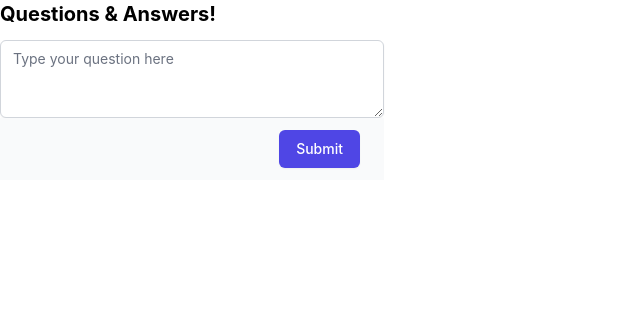
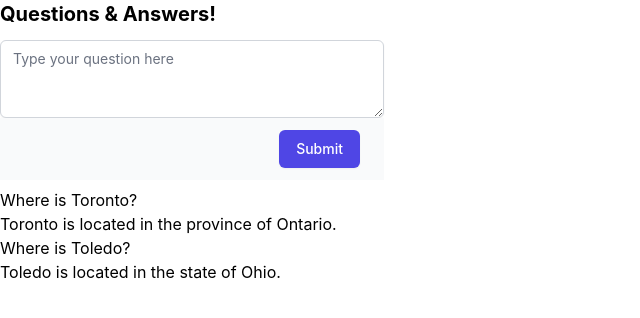
Before and after one commit to pammcinnis10/openai-app, a React (Create React App) app: page / in a window 1280 px wide. Shown: the top 318 px of the page, without its empty margins (0-640 px from the left). Built offline with nearby package versions, Linux system fonts and the light colour scheme.

Commit message:
built Completion component

```diff
--- a/src/App.js
+++ b/src/App.js
@@ -1,12 +1,21 @@
 import React from "react";
 import QuestionForm from "./QuestionForm";
-import Response from "./Response";
+import Completion from "./Completion";
 import openAI from "./openAi";
 
 class App extends React.Component {
   state = {
     // array of { prompt: 'hello?', completion: 'hi!' }
-    promptsCompletions: [],
+    promptsCompletions: [
+      {
+        prompt: "Where is Toronto?",
+        completion: "Toronto is located in the province of Ontario.",
+      },
+      {
+        prompt: "Where is Toledo?",
+        completion: "Toledo is located in the state of Ohio.",
+      },
+    ],
   };
 
   handleQuestion = (questionValue) => {
@@ -42,16 +51,15 @@ class App extends React.Component {
           pam={"yo!"}
         />
 
-        <div>
+        <ul>
           {this.state.promptsCompletions.map((promptCompletion, index) => (
-            <div className="" key={index}>
-              {promptCompletion.prompt}
-              {promptCompletion.completion}
-            </div>
+            <Completion
+              key={index}
+              prompt={promptCompletion.prompt}
+              completion={promptCompletion.completion}
+            />
           ))}
-        </div>
-
-        {/* <Response /> */}
+        </ul>
       </div>
     );
   }
--- /dev/null
+++ b/src/Completion.js
@@ -0,0 +1,27 @@
+import React from "react";
+
+class Completion extends React.Component {
+  constructor(props) {
+    super(props);
+    this.state = {
+      error: null,
+      isLoaded: false,
+      items: [],
+    };
+  }
+
+  render() {
+    return (
+      <li>
+        <div>{this.props.prompt}</div>
+        <div>{this.props.completion}</div>
+      </li>
+    );
+  }
+}
+
+export default Completion;
+
+// create form to input prompt
+// capture prompt as variable and insert it into body of fetch request
+// display prompt with answer in DOM - needs to be saved in a DOM element so it stays on the page when new prompts and responses are added
--- a/src/Response.js
+++ /dev/null
@@ -1,38 +0,0 @@
-import React from "react";
-
-class Response extends React.Component {
-  constructor(props) {
-    super(props);
-    this.state = {
-      error: null,
-      isLoaded: false,
-      items: [],
-    };
-  }
-
-  componentDidMount() {}
-  render() {
-    const { error, isLoaded, items } = this.state;
-    if (error) {
-      return <div>Error: {error.message}</div>;
-    } else if (!isLoaded) {
-      return <div>Loading...</div>;
-    } else {
-      return (
-        <ul>
-          {items.map((item, index) => (
-            <li className="text-3xl font-bold underline" key={index}>
-              {item.text}
-            </li>
-          ))}
-        </ul>
-      );
-    }
-  }
-}
-
-export default Response;
-
-// create form to input prompt
-// capture prompt as variable and insert it into body of fetch request
-// display prompt with answer in DOM - needs to be saved in a DOM element so it stays on the page when new prompts and responses are added
```
